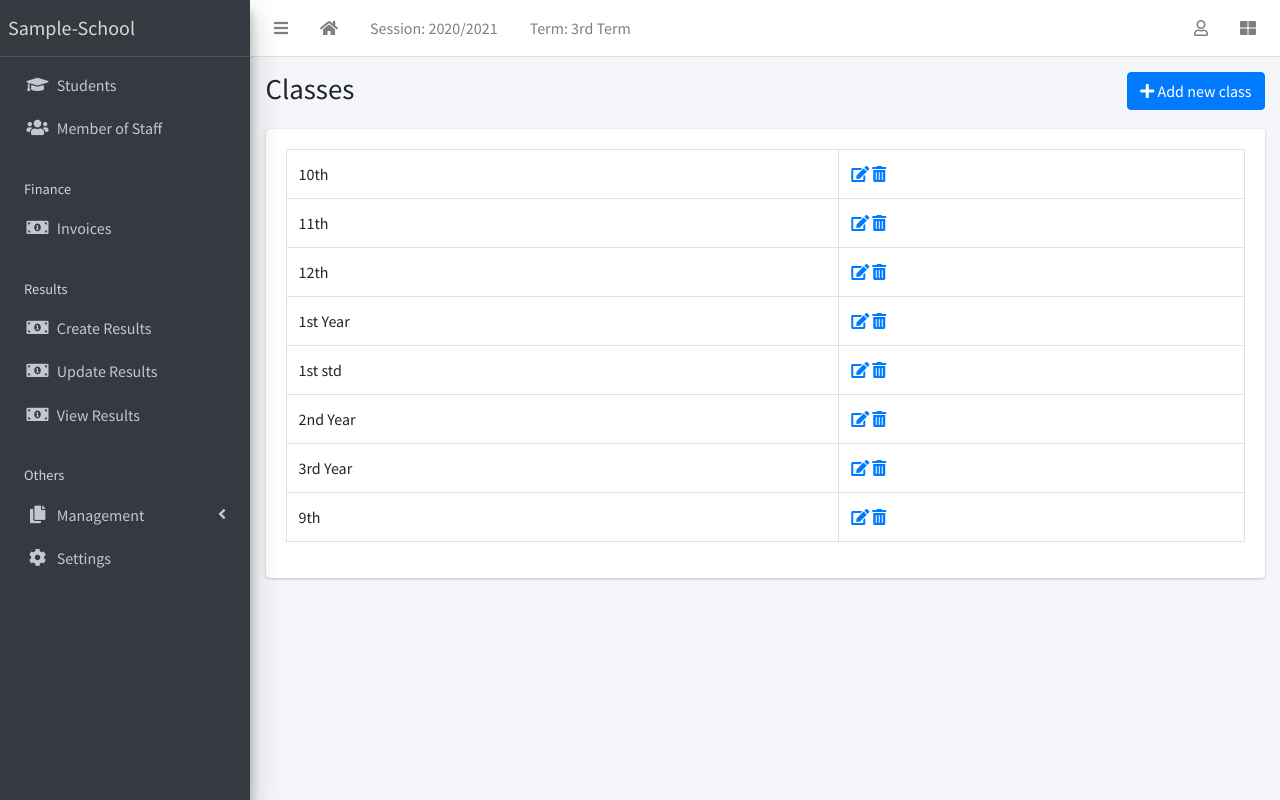
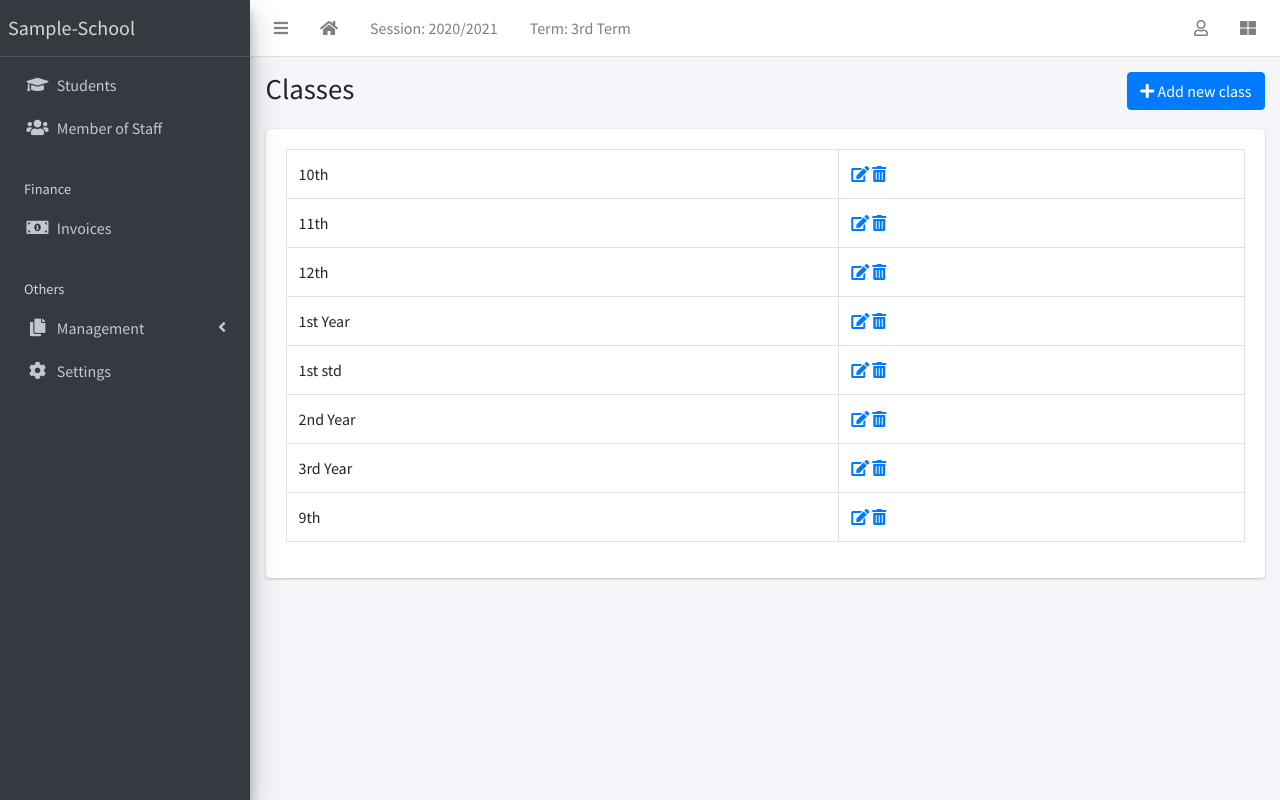
Before and after one commit to Prasanth9080/Django-SMS, a Django app: page /class/list/ in a window 1280 px wide. Run offline with Django 3.2, Linux system fonts and the light colour scheme; a user stored in the database is signed in; data comes from the database, SQL or seed files in the repository; both versions use the stored data as it was after the commit; some libraries are stand-ins or nearby versions.

Commit message:
sidebar Result section commented

```diff
--- a/apps/students/views.py
+++ b/apps/students/views.py
@@ -24,7 +24,7 @@ class StudentListView(LoginRequiredMixin, ListView):
 
     def get_queryset(self):
         queryset = super().get_queryset()
-        print("Students in queryset:", queryset)  # Debugging line
+        # print("Students in queryset:", queryset)  # Debugging line
         return queryset
 
 
--- a/templates/base.html
+++ b/templates/base.html
@@ -146,7 +146,7 @@
                 </p>
               </a>
             </li>
-            <li class="nav-header">Results</li>
+            <!-- <li class="nav-header">Results</li>
             <li class="nav-item">
               <a href="{% url 'create-result' %}" class="nav-link">
                 <i class="nav-icon fas fa-money-bill-alt"></i>
@@ -170,7 +170,7 @@
                   View Results
                 </p>
               </a>
-            </li>
+            </li> -->
 
             <li class="nav-header">Others</li>
             <li class="nav-item has-treeview">
```
Also changed, not shown: db.sqlite3, 1 other file.
